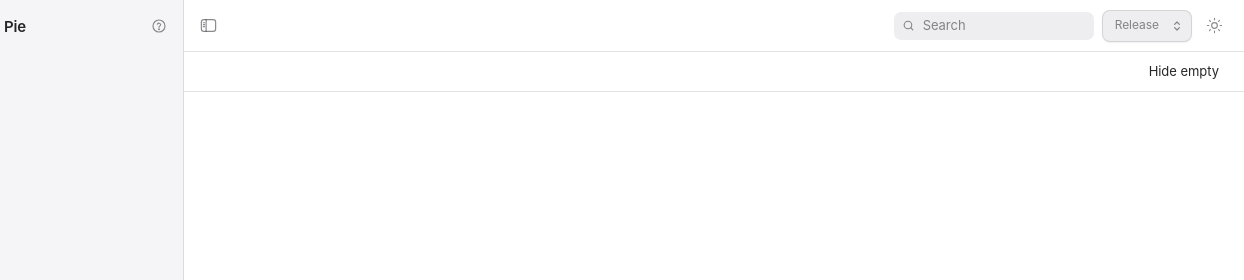
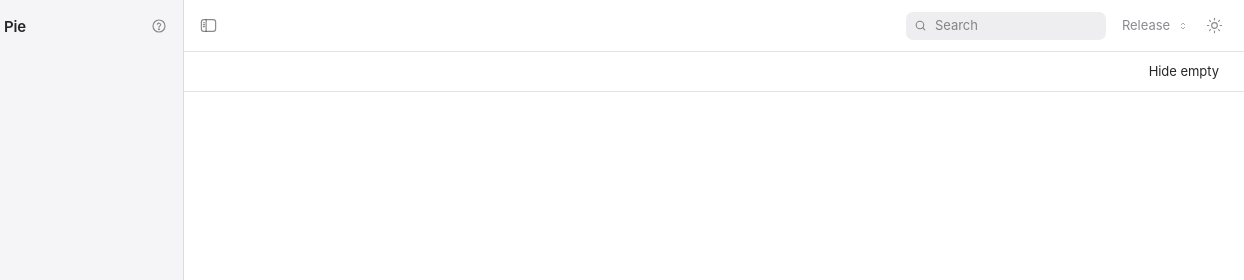
Before and after one commit to pie-project/benchmarks, a plain HTML site: page web/index.html in a window 1280 px wide. Shown: the top 280 px of the page, 36-1280 px from the left. Drawn offline with Linux system fonts and the light colour scheme.

Commit message:
flat release picker (#56)
* site: flatten the release picker to the macOS toolbar pop-up style

* site: darken the picker arrows

```diff
--- a/web/assets/css/toolbar.css
+++ b/web/assets/css/toolbar.css
@@ -112,49 +112,48 @@
   -webkit-appearance: none;
 }
 
-/* a macOS pop-up button: filled capsule, the current value in bold, up-down arrows */
+/* a macOS toolbar pop-up: flat, no border or shadow; a soft fill appears on hover, as in System Settings */
 .release-picker {
   display: inline-flex;
   flex: none;
   align-items: center;
-  gap: 6px;
-  height: 32px;
-  padding: 0 10px 0 12px;
-  border: .5px solid var(--color-separator);
-  border-radius: 8px;
-  background: var(--color-fill);
+  gap: 4px;
+  height: var(--control-height);
+  padding: 0 6px 0 8px;
+  border: 0;
+  border-radius: 6px;
+  background: none;
   color: var(--color-label);
   font: inherit;
   font-size: 13px;
-  cursor: pointer;
-  box-shadow: 0 1px 2px rgba(0, 0, 0, .06);
+  cursor: default;
 }
 
 .release-picker:hover {
-  background: var(--color-hover);
+  background: var(--color-fill);
 }
 
 .release-picker:focus-visible {
-  outline: 2px solid var(--color-accent);
-  outline-offset: 2px;
+  outline: none;
+  box-shadow: 0 0 0 2px var(--color-accent-tint);
 }
 
 .release-picker-label {
   color: var(--color-label-secondary);
-  font-size: 12px;
 }
 
 .release-picker-value {
-  font-weight: 600;
+  font-weight: 500;
 }
 
+/* the up-down pair macOS uses on pop-up buttons */
 .release-picker-chevron {
-  width: 8px;
-  height: 12px;
+  width: 6px;
+  height: 10px;
   margin-left: 2px;
   fill: none;
   stroke: var(--color-label-secondary);
-  stroke-width: 1.5;
+  stroke-width: 1.2;
   stroke-linecap: round;
   stroke-linejoin: round;
 }
```
